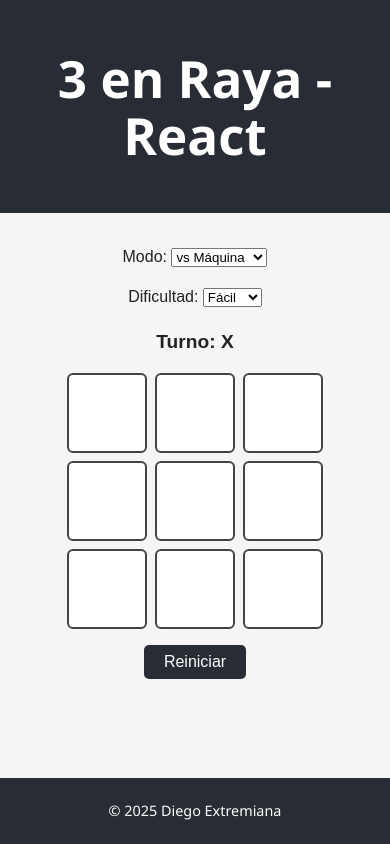
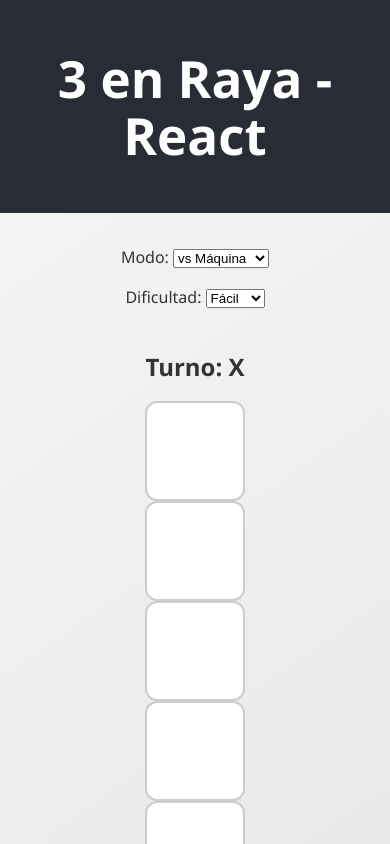
Before and after one commit to TRdeXtremiana/3enRaya, a React (Vite) app: page / in a window 390 px wide. Shown: the top 844 px of the page. Built offline with nearby package versions, Linux system fonts and the light colour scheme.

Commit message:
Versión estética y responsive del 3 en raya

```diff
--- a/package.json
+++ b/package.json
@@ -8,7 +8,7 @@
     "build": "vite build",
     "lint": "eslint .",
     "preview": "vite preview",
-    "deploy": "npm run build && gh-pages -d dist"
+    "deploy": "gh-pages -d dist"
   },
   "dependencies": {
     "react": "^19.1.0",
--- a/src/components/Game.module.css
+++ b/src/components/Game.module.css
@@ -1,89 +1,31 @@
-/* src/components/Game.module.css */
-
 .game {
-    max-width: 320px;
-    margin: 2rem auto;
-    text-align: center;
-    font-family: Arial, sans-serif;
+  display: flex;
+  flex-direction: column;
+  align-items: center;
+  padding: 2rem;
+  font-family: "Segoe UI", sans-serif;
+  min-height: 100vh;
+  background: linear-gradient(145deg, #f4f4f4, #e2e2e2);
+  color: #333;
 }
 
 .status {
-    font-weight: bold;
+  font-size: 1.5rem;
   margin-bottom: 1rem;
-    font-size: 1.2rem;
+  font-weight: 600;
 }
 
-  .board {
-    display: grid;
-    grid-template-columns: repeat(3, 80px);
-    gap: 8px;
-    justify-content: center;
-    margin-bottom: 1rem;
-  }
-
-  .square {
-    width: 80px;
-    height: 80px;
-    font-size: 2rem;
-    cursor: pointer;
-    background-color: white;
-    border: 2px solid #444;
-    border-radius: 6px;
-    transition: background-color 0.2s;
-    display: flex;
-    align-items: center;
-    justify-content: center;
-    user-select: none;
-    padding: 0;
-  }
-
-  .square:hover {
-    background-color: #eee;
-  }
-
-  /* Casilla usada: fondo gris y cursor no pointer */
-  .used {
-    background-color: #ccc !important;
-    cursor: default !important;
-  }
-
-  .square.used:hover {
-    background-color: #ccc !important;
-    cursor: default !important;
-  }
-
-  /* X en rojo */
-  .x {
-    color: red;
-    font-weight: bold;
-  }
-
-  /* O en verde */
-  .o {
-    color: green;
-    font-weight: bold;
-  }
-
-  /* Si quieres que O sea negro, reemplaza la regla anterior por esta: */
-  /*
-  .o {
-    color: black;
-    font-weight: bold;
-  }
-  */
-
-  /* Botón reiniciar */
 .resetBtn {
-    padding: 8px 20px;
-    font-size: 1rem;
-    cursor: pointer;
-    background-color: #282c34;
+  margin-top: 1rem;
+  padding: 0.5rem 1rem;
+  background-color: #4e7dff;
   color: white;
   border: none;
-    border-radius: 5px;
-    transition: background-color 0.3s;
+  border-radius: 0.6rem;
+  cursor: pointer;
+  transition: background-color 0.3s ease;
 }
 
 .resetBtn:hover {
-    background-color: #3c4048;
+  background-color: #345ad6;
 }
--- a/src/components/Square.jsx
+++ b/src/components/Square.jsx
@@ -1,22 +1,14 @@
-import styles from "./Game.module.css";
+import styles from "./Square.module.css";
 
 export default function Square({ value, onClick }) {
-  // Clases dinámicas:
-  // - styles.square siempre
-  // - styles.used si la casilla tiene valor (X u O)
-  // - styles.x o styles.o según el valor
-
-  const classNames = [
-    styles.square,
-    value ? styles.used : "",
-    value === "X" ? styles.x : "",
-    value === "O" ? styles.o : "",
-  ]
-    .filter(Boolean)
-    .join(" ");
+  const colorClass = value === "X" ? styles.red : value === "O" ? styles.green : "";
 
   return (
-    <button className={classNames} onClick={onClick} disabled={!!value}>
+    <button
+      className={`${styles.square} ${colorClass}`}
+      onClick={onClick}
+      disabled={value !== null}
+    >
       {value}
     </button>
   );
--- /dev/null
+++ b/src/components/square.module.css
@@ -0,0 +1,32 @@
+.square {
+    width: 100%;
+    aspect-ratio: 1 / 1;
+    font-size: 2.5rem;
+    font-weight: bold;
+    color: #333;
+    background-color: #ffffff;
+    border: 2px solid #ccc;
+    border-radius: 12px;
+    cursor: pointer;
+    transition: background-color 0.3s ease, transform 0.1s ease;
+    display: flex;
+    justify-content: center;
+    align-items: center;
+  }
+
+  .square:disabled {
+    background-color: #ddd;
+    cursor: not-allowed;
+  }
+
+  .square.red {
+    color: #e63946;
+  }
+
+  .square.green {
+    color: #2a9d8f;
+  }
+
+  .square:active:not(:disabled) {
+    transform: scale(0.95);
+  }
```
Also changed, not shown: src/components/Board.module.css (added, +15 -0 lines). Lines whose indentation alone changed are shown as unchanged.
